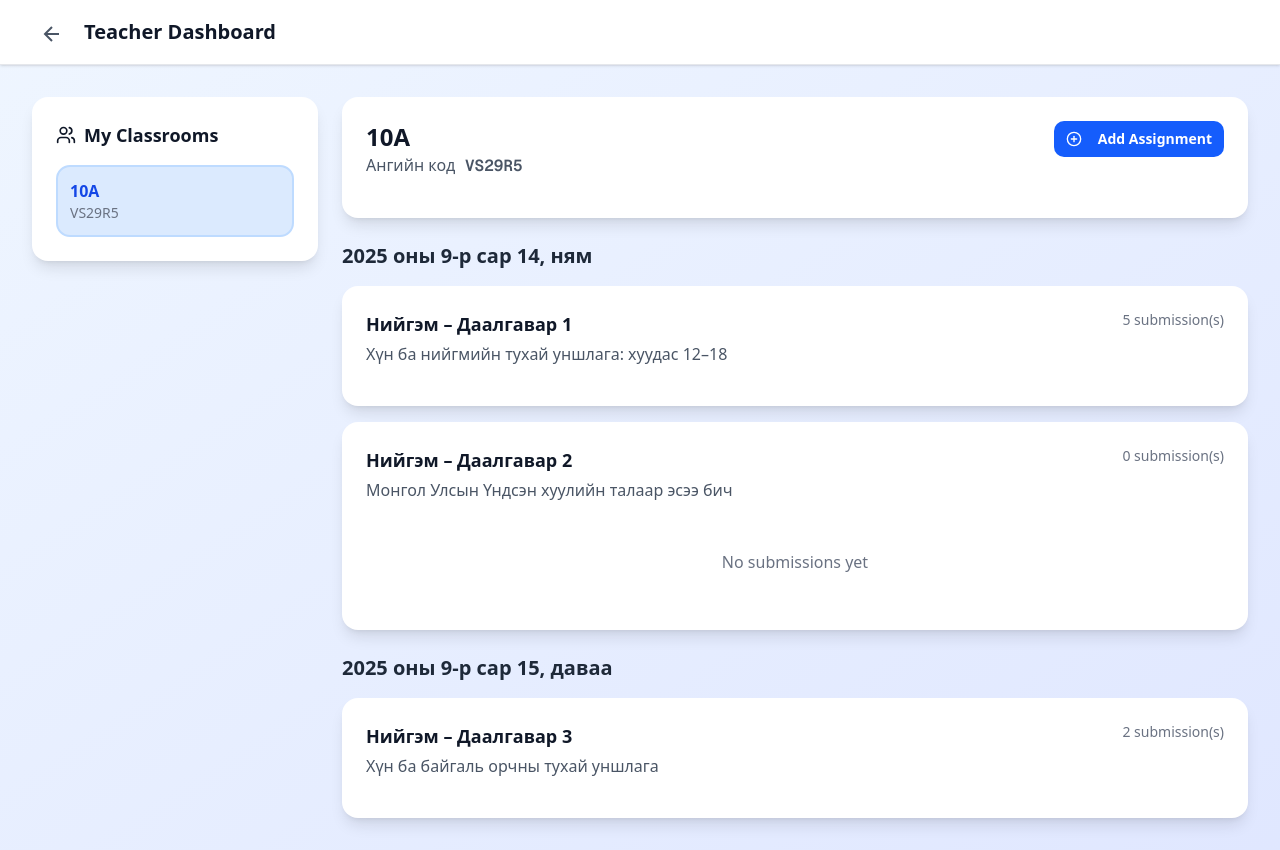
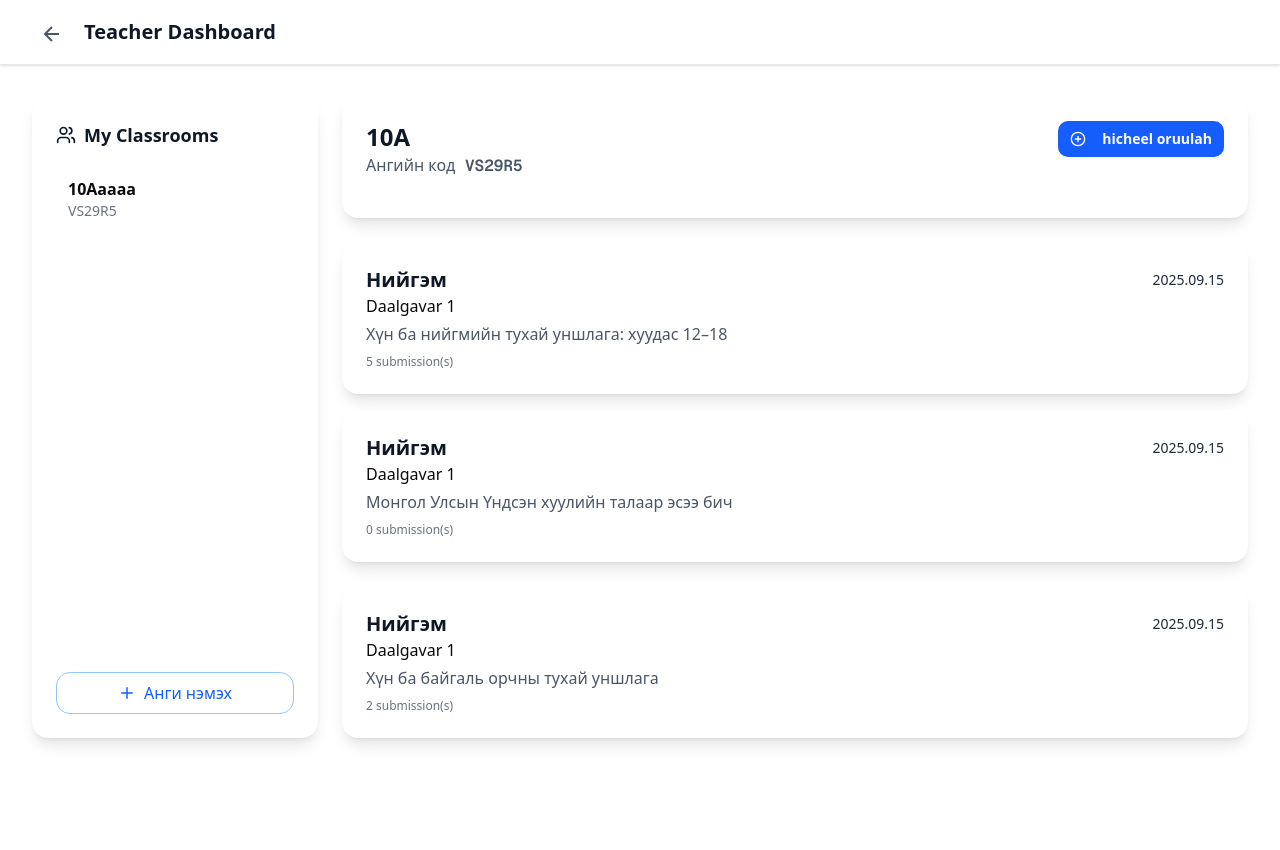
Before and after one commit to 2k1-Pinequest/Quest, a Next.js app in the folder client/: page /teacherRoom/dashboard in a window 1280 px wide. After the commit the page ends 800 px from the top, so only its background shows below. Built offline with nearby package versions, Linux system fonts and the light colour scheme.

Commit message:
design barag zassan

```diff
--- a/client/src/components/teacher/assignmentItem.tsx
+++ b/client/src/components/teacher/assignmentItem.tsx
@@ -22,17 +22,25 @@ export const AssignmentItem = ({
       className="bg-white rounded-2xl shadow-lg p-6 cursor-pointer hover:shadow-xl transition"
       onClick={() => router.push(`/teacherAssignmentDetail/${id}`)}
     >
-      <div className="flex justify-between items-start mb-4">
+      <div className="flex flex-col gap-2 ">
         <div>
-          <h4 className="text-lg font-semibold text-gray-900">{title}</h4>
-          <p className="text-gray-600 mt-1">{description}</p>
+          <div className="flex items-center justify-between">
+            <h4 className="text-xl font-semibold text-gray-900">{title}</h4>
+            <h3 className="text-sm text-gray-800">2025.09.15</h3>
+          </div>
+          <h1 className="font-medium">Daalgavar 1</h1>
+          <p className="text-gray-600 font-medium mt-1">{description}</p>
+          {/* {submissions === 0 && (
+            <div className="text-center py-8 text-gray-500">
+              No submissions yet
+            </div>
+          )} */}
+
         </div>
-        <div className="text-sm text-gray-500">{submissions} submission(s)</div>
+        <div className="text-xs text-gray-500">{submissions} submission(s)</div>
       </div>
 
-      {submissions === 0 && (
-        <div className="text-center py-8 text-gray-500">No submissions yet</div>
-      )}
+
     </div>
   );
 };
--- a/client/src/components/teacher/teacheAssignmentForm.tsx
+++ b/client/src/components/teacher/teacheAssignmentForm.tsx
@@ -45,7 +45,7 @@ export function TeacherAssignmentForm() {
       <DialogTrigger asChild>
         <Button className="bg-blue-600 hover:bg-blue-700 text-white px-4 py-2 rounded-lg font-semibold transition-colors flex items-center space-x-2">
           <CirclePlus />
-          <span>Add Assignment</span>
+          <span>hicheel oruulah</span>
         </Button>
       </DialogTrigger>
 
@@ -58,20 +58,21 @@ export function TeacherAssignmentForm() {
 
         <form className="space-y-4 mt-2" onSubmit={handleSubmit}>
           {/* Даалгаврын гарчиг */}
-          <div>
-            <label className="block text-sm font-medium text-gray-700">
+          <div className="flex flex-col gap-1">
+            <label className="text-md font-semibold text-gray-700">
               Даалгаврын гарчиг
             </label>
             <Input
               placeholder="Жишээ: Математик хичээл №1"
               value={title}
               onChange={(e) => setTitle(e.target.value)}
+              className="placeholder:text-sm placeholder:text-gray-400"
             />
           </div>
 
           {/* Тайлбар */}
-          <div>
-            <label className="block text-sm font-medium text-gray-700">
+          <div className="flex flex-col gap-1">
+            <label className="text-md font-semibold text-gray-700">
               Тайлбар
             </label>
             <Textarea
@@ -79,12 +80,13 @@ export function TeacherAssignmentForm() {
               rows={4}
               value={description}
               onChange={(e) => setDescription(e.target.value)}
+               className="placeholder:text-sm placeholder:text-gray-400"
             />
           </div>
 
           {/* Хавсаргах файл */}
-          <div>
-            <label className="block text-sm font-medium text-gray-700">
+          <div className="flex flex-col gap-1">
+            <label className="text-md font-semibold text-gray-700">
               Файл хавсаргах
             </label>
             <Input
@@ -94,8 +96,8 @@ export function TeacherAssignmentForm() {
           </div>
 
           {/* Дуусах хугацаа */}
-          <div className="flex flex-col gap-2">
-            <label className="block text-sm font-medium text-gray-700">
+          <div className="flex flex-col gap-1">
+            <label className="text-md font-semibold text-gray-700">
               Дуусах хугацаа
             </label>
             <Popover>
--- a/client/src/components/teacher/teacherDashboard.tsx
+++ b/client/src/components/teacher/teacherDashboard.tsx
@@ -18,13 +18,13 @@ export const TeacherClassRooms = () => {
       assignments: [
         {
           id: 1,
-          title: "Нийгэм – Даалгавар 1",
+          title: "Нийгэм",
           description: "Хүн ба нийгмийн тухай уншлага: хуудас 12–18",
           submissions: 5,
         },
         {
           id: 2,
-          title: "Нийгэм – Даалгавар 2",
+          title: "Нийгэм",
           description: "Монгол Улсын Үндсэн хуулийн талаар эсээ бич",
           submissions: 0,
         },
@@ -35,7 +35,7 @@ export const TeacherClassRooms = () => {
       assignments: [
         {
           id: 3,
-          title: "Нийгэм – Даалгавар 3",
+          title: "Нийгэм",
           description: "Хүн ба байгаль орчны тухай уншлага",
           submissions: 2,
         },
@@ -44,13 +44,14 @@ export const TeacherClassRooms = () => {
   ];
 
   return (
-    <div className="min-h-screen bg-gradient-to-br from-blue-50 to-indigo-100">
+    <div className="">
       <TeacherClassRoomHeader />
-      <main className="max-w-7xl mx-auto px-4 sm:px-6 lg:px-8 py-8">
+      <main className="px-4 sm:px-6 lg:px-8 py-8">
         <div className="grid grid-cols-1 lg:grid-cols-4 gap-6">
           {/* angiud songogoh navbar */}
           <div className="lg:col-span-1">
-            <div className="bg-white rounded-2xl shadow-lg p-6">
+  <div className="bg-white rounded-2xl shadow-lg p-6 flex flex-col h-full">
+    {/* Header */}
     <h3 className="text-lg font-semibold text-gray-900 mb-4 flex items-center">
       <svg
         xmlns="http://www.w3.org/2000/svg"
@@ -72,14 +73,36 @@ export const TeacherClassRooms = () => {
       My Classrooms
     </h3>
 
-              <div className="space-y-2">
-                <button className="w-full text-left p-3 rounded-xl transition-colors bg-blue-100 text-blue-700 border-2 border-blue-200">
-                  <div className="font-semibold">10A</div>
+    {/* Class list */}
+    <div className="space-y-2 flex-1">
+      <button className="w-full text-left p-3 rounded-xl transition-colors hover:bg-gray-50">
+        <div className="font-semibold">10Aaaaa</div>
         <div className="text-sm text-gray-500">VS29R5</div>
       </button>
     </div>
+
+    {/* Add class button */}
+    <button className="mt-4 flex items-center justify-center gap-2 text-blue-600 font-medium py-2 px-3 rounded-xl border border-blue-300 hover:bg-blue-50 transition">
+      <svg
+        xmlns="http://www.w3.org/2000/svg"
+        width="18"
+        height="18"
+        viewBox="0 0 24 24"
+        fill="none"
+        stroke="currentColor"
+        strokeWidth="2"
+        strokeLinecap="round"
+        strokeLinejoin="round"
+        className="lucide lucide-plus"
+      >
+        <path d="M12 5v14"></path>
+        <path d="M5 12h14"></path>
+      </svg>
+      Анги нэмэх
+    </button>
   </div>
 </div>
+
 
           {/* 10А ангийн өдөр өдрөөр даалгавар */}
           <div className="lg:col-span-3 space-y-6">
@@ -99,11 +122,7 @@ export const TeacherClassRooms = () => {
             {/* өдөр өдрөөр харуулах */}
             {classAssignments.map((dayBlock) => (
               <div key={dayBlock.date} className="space-y-4">
-                <h3 className="text-xl font-bold text-gray-800">
-                  {format(new Date(dayBlock.date), "yyyy 'оны' MMM d, EEEE", {
-                    locale: mn,
-                  })}
-                </h3>
+
                 {dayBlock.assignments.map((a) => (
                   <AssignmentItem
                     key={a.id}
```
Lines whose indentation alone changed are shown as unchanged.
